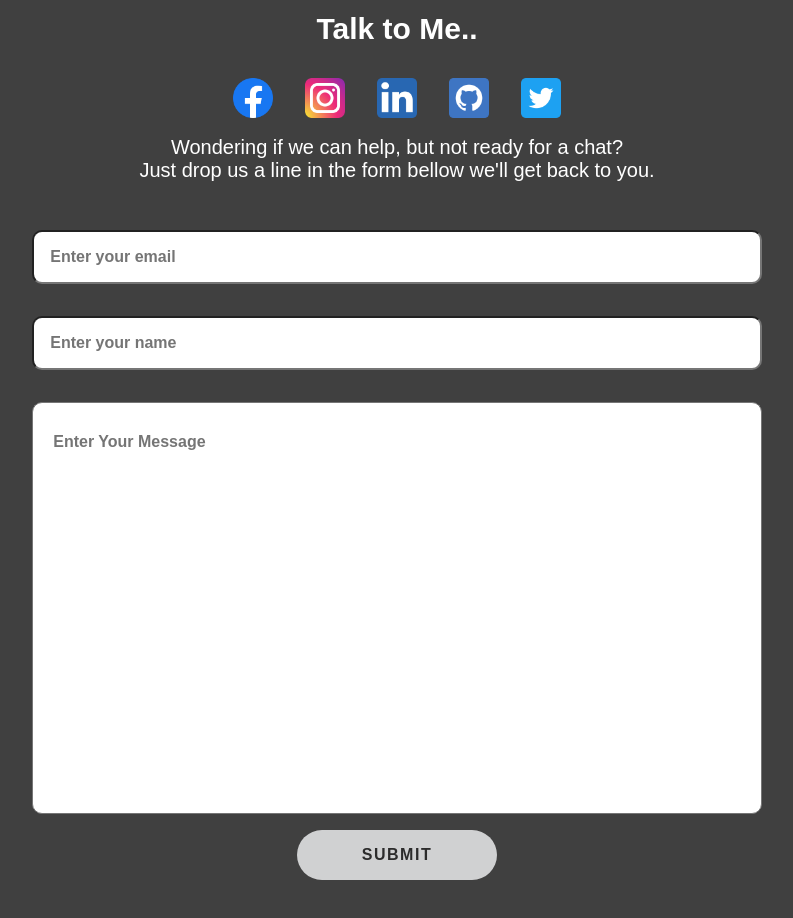
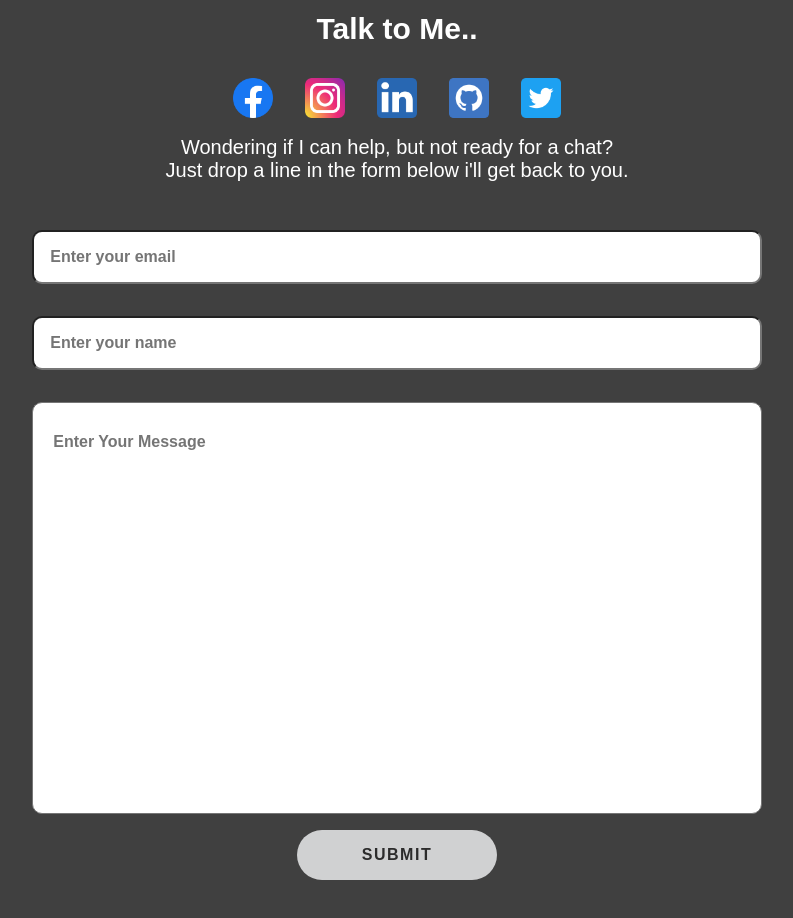
Before and after one commit to SheinnaMaee/portfolio, a React (Create React App) app: page / in a window 1280 px wide. Shown: the part 3520-4438 px from the top of the page, without its empty margins (243-1036 px from the left). Built offline with nearby package versions, Linux system fonts and the light colour scheme.

Commit message:
Update Contact.js

```diff
--- a/src/components/Contact.js
+++ b/src/components/Contact.js
@@ -15,8 +15,8 @@ const Contact = () => {
 				</div>
 			</div>
 			<p>
-				Wondering if we can help, but not ready for a chat? <br />
-				Just drop us a line in the form bellow we'll get back to you.
+				Wondering if I can help, but not ready for a chat? <br />
+				Just drop  a line in the form below i'll get back to you.
 			</p>
 			<form
 				method="POST"
```
